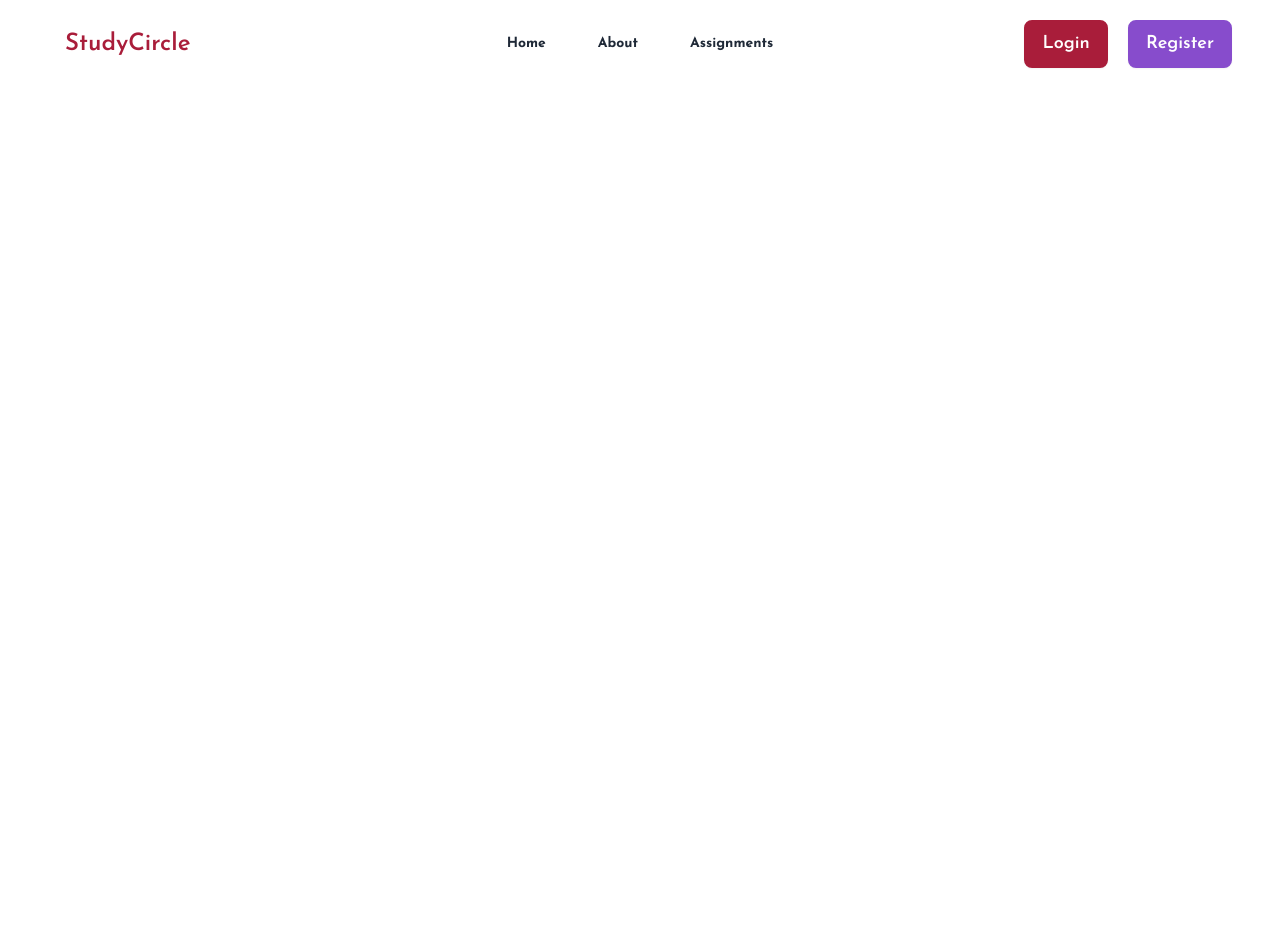
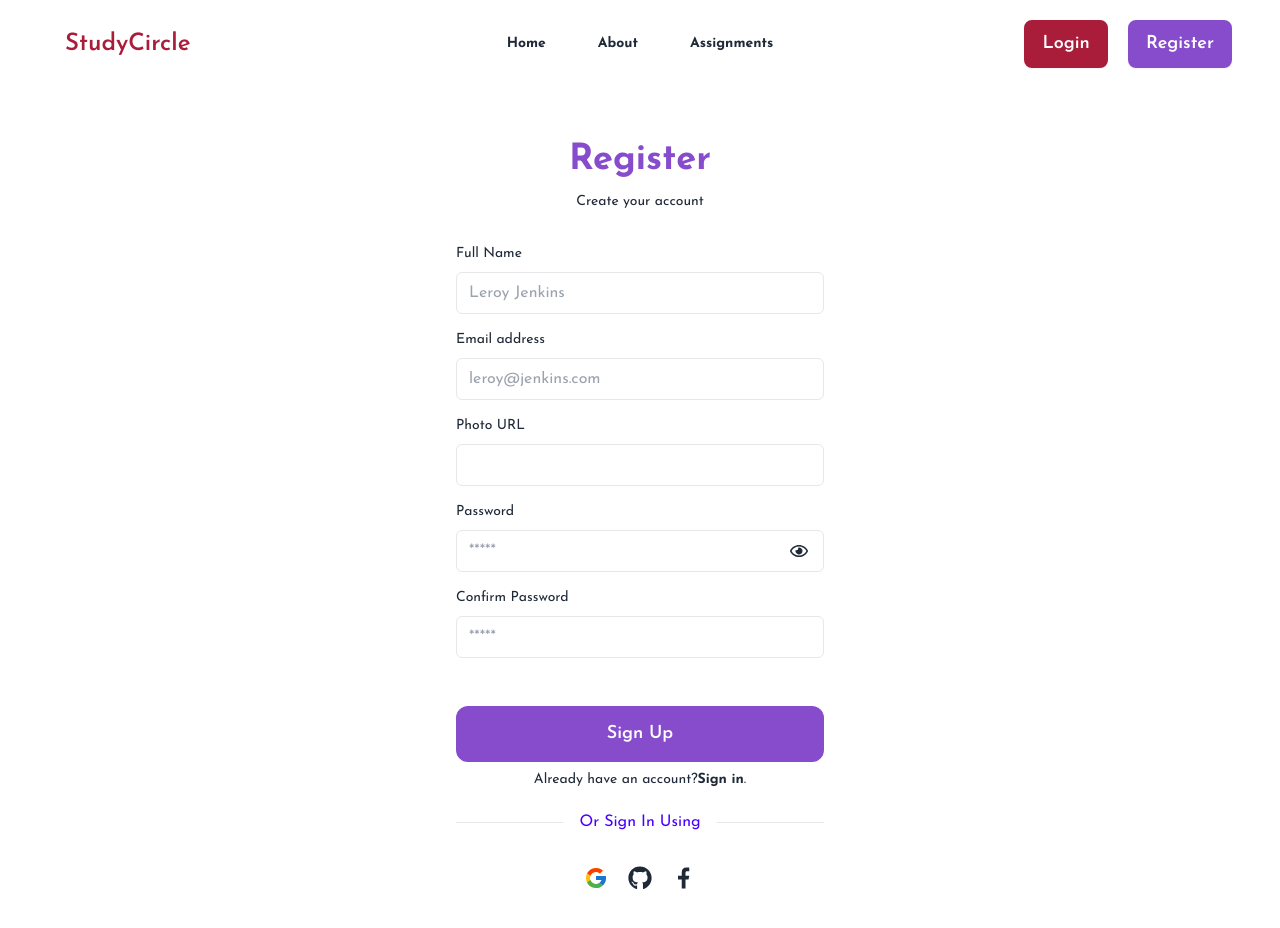
Before and after one commit to afiagithub/StudyCircle-website-client-side, a React (Vite) app: page /register in a window 1280 px wide. Shown: the top 928 px of the page. Before the commit the page ends 800 px from the top, so only its background shows below. Built offline with nearby package versions, Linux system fonts and the light colour scheme; no server answers.

Commit message:
register page added

```diff
--- a/src/components/Navbar.jsx
+++ b/src/components/Navbar.jsx
@@ -1,7 +1,18 @@
+import { useContext } from "react";
 import { NavLink } from "react-router-dom";
-
+import { AuthContext } from "../providers/AuthProvider";
+import { toast } from "react-toastify";
+import "react-toastify/dist/ReactToastify.css";
 
 const Navbar = () => {
+    const { user, logOut } = useContext(AuthContext);
+    const handleSigOut = () => {
+        logOut()
+            .then(() => {
+                toast.success("Logged Out")
+            })
+    }
+
     const links = <>
         <li className="bg-transparent mx-2 font-bold"><NavLink className={({ isActive }) => isActive ? "border-2 border-[#874CCC] text-[#874CCC]"
             : "border-2 border-transparent "} to="/">Home</NavLink></li>
@@ -30,12 +41,22 @@
                 </ul>
             </div>
             <div className="navbar-end">
+                {
+                    user ? <div className="flex flex-row gap-3">
+                        <img className="w-12 h-12 rounded-full"
+                            src={user.photoURL || 'https://i.ibb.co/QnTrVRz/icon.jpg'} alt="" />
+                        <NavLink onClick={handleSigOut} className="btn bg-[#874CCC] text-white px-4 border-2 border-[#874CCC]
+                    hover:border-[#874CCC] hover:bg-transparent hover:text-[#874CCC]" to="/">LogOut</NavLink>
+
+                    </div> :
                         <div className="flex flex-row gap-5">
                             <NavLink className="btn bg-[#A91D3A] text-white text-lg border-2 border-[#A91D3A]
                             hover:border-[#A91D3A] hover:bg-transparent hover:text-[#A91D3A]" to="/login">Login</NavLink>
                             <NavLink className="btn bg-[#874CCC] text-white text-lg border-2 border-[#874CCC]
                             hover:border-[#874CCC] hover:bg-transparent hover:text-[#874CCC]" to="/register">Register</NavLink>
                         </div>
+
+                }
             </div>
         </div>
     );
--- a/src/pages/Register.jsx
+++ b/src/pages/Register.jsx
@@ -1,12 +1,109 @@
 import { Link, useNavigate } from "react-router-dom";
 import { useForm } from "react-hook-form"
-
+import { FaRegEye } from "react-icons/fa";
+import { FaEyeSlash } from "react-icons/fa";
+import { useContext, useState } from "react";
+import { toast } from 'react-toastify';
+import "react-toastify/dist/ReactToastify.css";
+import { AuthContext } from "../providers/AuthProvider";
+import SocialLogin from "../components/SocialLogin";
 
 const Register = () => {
+    const {createUser, updateUserProfile} = useContext(AuthContext);
+    const navigate = useNavigate();
 
+    const [show, setShow] = useState(false);
+    const handleToggle = () => {
+        setShow(!show);
+    }
+
+    const { register, handleSubmit, formState: { errors } } = useForm();
+
+    const onSubmit = (data) => {
+        const { fullName, email, pass, confirmPass, photo } = data;
+        console.log(data)
+        if (pass.length < 6) {
+            toast.error("Password must be at least 6 characters long");
+            return;
+        }
+        else if(!/^(?=.*[a-z])(?=.*[A-Z]).+$/.test(pass)){
+            toast.error("Password must have a uppercase and a lowercase letter");
+            return;
+        }
+        else if (pass !== confirmPass) {
+            toast.error("Password does not match Confirm Password");
+            return;
+        }
+        createUser(email, pass)
+            .then(() => {
+                updateUserProfile(fullName, photo)
+                    .then(() => {
+                        navigate('/')
+                        toast.success("Successfully Registered")
+                    });
+            })
+            .catch((error) => {
+                console.log(error.message)
+            });
+    }
     return (
-        <div>
-
+        <div className="flex flex-col max-w-md mx-auto p-6 rounded-md sm:p-10 mb-10">
+            <div className="mb-8 text-center">
+                <h1 className="my-3 text-4xl font-bold text-[#874CCC]">Register</h1>
+                <p className="text-sm dark:text-black">Create your account</p>
+            </div>
+            <form onSubmit={handleSubmit(onSubmit)} className="space-y-12">
+                <div className="space-y-4">
+                    <div>
+                        <label className="block mb-2 text-sm">Full Name</label>
+                        <input type="text" name="name" placeholder="Leroy Jenkins" {...register("fullName")}
+                            className="w-full px-3 py-2 border rounded-md dark:border-gray-300 dark:bg-gray-50 dark:text-gray-800" />
+                    </div>
+                    <div>
+                        <label className="block mb-2 text-sm">Email address</label>
+                        <input type="email" name="email" placeholder="leroy@jenkins.com" {...register("email", { required: true })}
+                            className="w-full px-3 py-2 border rounded-md dark:border-gray-300 dark:bg-gray-50 dark:text-gray-800" />
+                    </div>
+                    {errors.email && <span className="text-red-700 font-semibold">This field is required</span>}
+                    <div>
+                        <label className="block mb-2 text-sm">Photo URL</label>
+                        <input type="text" name="photo" {...register("photo")}
+                            className="w-full px-3 py-2 border rounded-md dark:border-gray-300 dark:bg-gray-50 dark:text-gray-800" />
+                    </div>
+                    <div className="relative">
+                        <div className="flex justify-between mb-2">
+                            <label className="text-sm">Password</label>
+                        </div>
+                        <input type={show ? "text" : "password"} name="password" id="password" placeholder="*****" {...register("pass", { required: true })}
+                            className="w-full px-3 py-2 border rounded-md dark:border-gray-300 dark:bg-gray-50 dark:text-gray-800" />
+                        <div className="absolute top-10 right-4 text-lg" onClick={handleToggle}>
+                            {show ? <FaEyeSlash /> : <FaRegEye />}
+                        </div>
+                    </div>
+                    {errors.pass && <span className="text-red-700 font-semibold">This field is required</span>}
+                    <div>
+                        <div className="flex justify-between mb-2">
+                            <label className="text-sm">Confirm Password</label>
+                        </div>
+                        <input type="password" name="password" id="con-password" placeholder="*****" {...register("confirmPass", { required: true })}
+                            className="w-full px-3 py-2 border rounded-md dark:border-gray-300 dark:bg-gray-50 dark:text-gray-800" />
+                    </div>
+                    {errors.confirmPass && <span className="text-red-700 font-semibold">This field is required</span>}
+                </div>
+                <div className="space-y-2">
+                    <div>
+                        <input type="submit" value="Sign Up"
+                            className="w-full px-8 py-3 bg-[#874CCC] text-white text-lg font-semibold rounded-xl
+                            border-2 border-[#874CCC] hover:border-[#874CCC] hover:bg-transparent
+                            hover:text-[#874CCC]" />
+                    </div>
+                    <p className="px-6 text-sm text-center dark:text-black">Already have an account?
+                        <Link to="/login" className="hover:underline dark:text-[#874CCC] font-bold">
+                            Sign in</Link>.
+                    </p>
+                </div>
+            </form>
+            <SocialLogin></SocialLogin>
         </div>
     );
 };
```
Also changed, not shown: 1 other file (tests, documents, lock files or other folders). Lines whose indentation alone changed are shown as unchanged.
